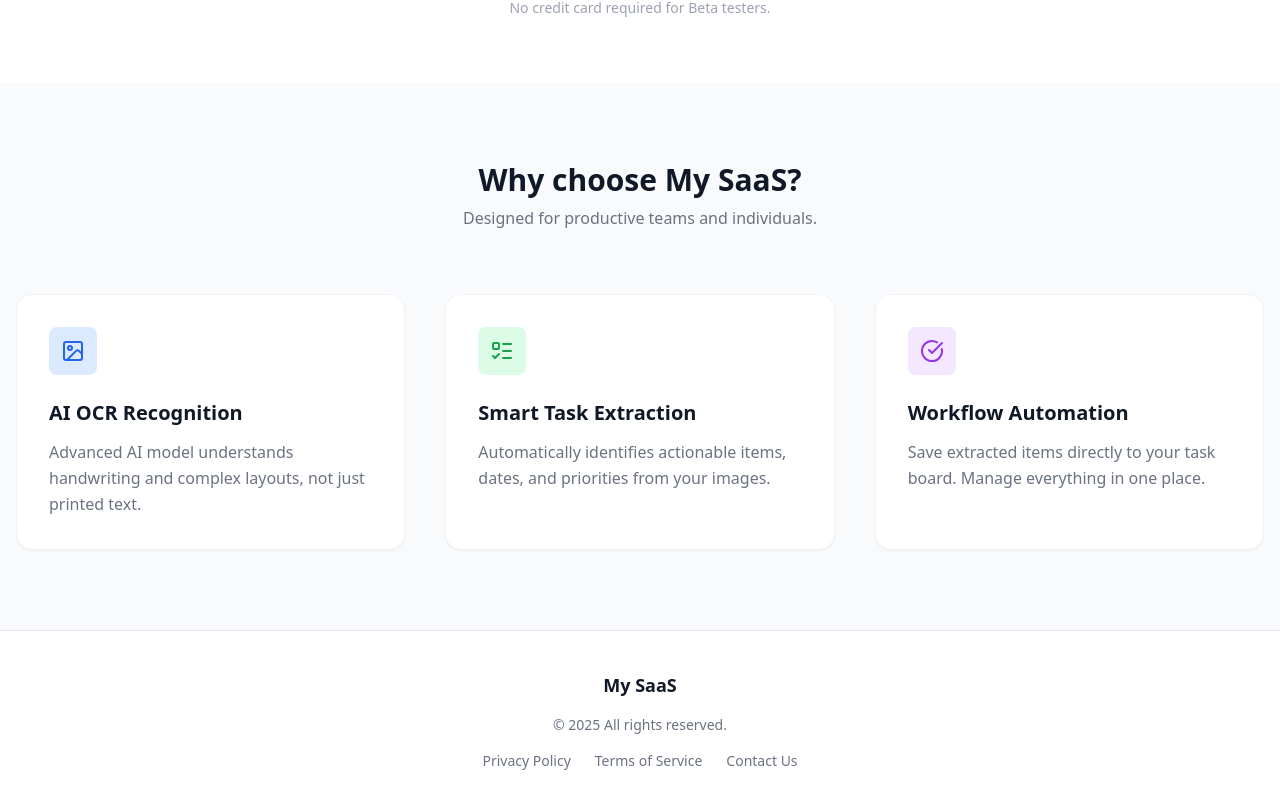
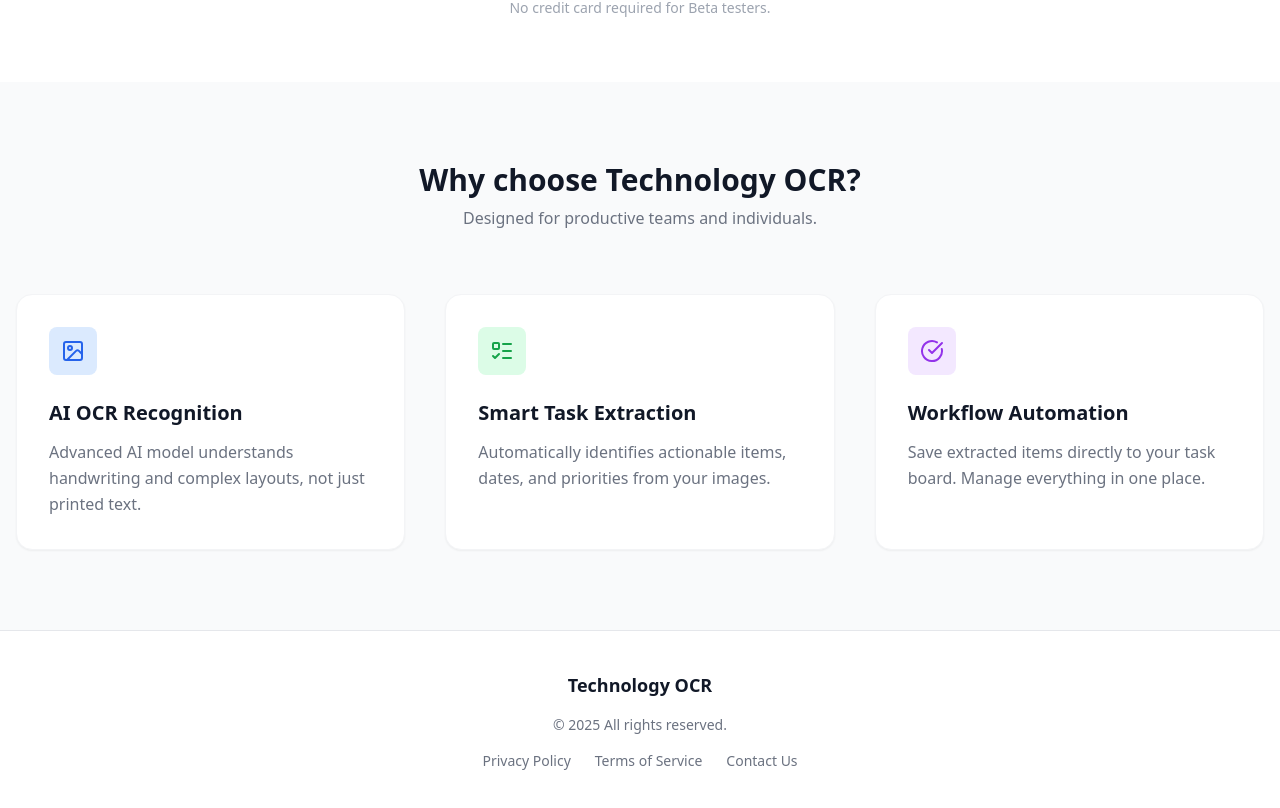
Before and after one commit to LiamSmith8866/SaasApp, a React (Vite) app: page / in a window 1280 px wide. Shown: the part 556-1364 px from the top of the page. Built offline with nearby package versions, Linux system fonts and the light colour scheme; no server answers.

Commit message:
Upadte techocr of all pages

```diff
--- a/src/components/Sidebar.jsx
+++ b/src/components/Sidebar.jsx
@@ -5,7 +5,7 @@ export default function Sidebar() {
   const { user, logout, fetchFullUser } = useUser();
   return (
     <div className="w-64 bg-gray-900 text-white h-screen p-5 flex flex-col">
-      <h1 className="text-2xl font-bold mb-6">My SaaS</h1>
+      <h1 className="text-2xl font-bold mb-6">Technology OCR</h1>
       <nav className="flex flex-col gap-3">
         <Link to="/" className="hover:text-blue-300">Dashboard</Link>
         <Link to="/tasks" className="hover:text-blue-300">Tasks</Link>
--- a/src/layout/Layout.jsx
+++ b/src/layout/Layout.jsx
@@ -35,7 +35,7 @@ export default function Layout({ children }) {
       <aside className="w-64 bg-white border-r flex flex-col shadow-sm">
         <div className="h-16 flex items-center px-6 border-b">
           <span className="text-xl font-extrabold text-blue-600">
-            My SaaS
+          Technology OCR
           </span>
         </div>
 
--- a/src/pages/LandingPage.jsx
+++ b/src/pages/LandingPage.jsx
@@ -17,7 +17,7 @@ const LandingPage = () => {
       {/* 导航栏 */}
       <nav className="max-w-7xl mx-auto px-4 sm:px-6 lg:px-8 h-20 flex items-center justify-between">
         <div className="text-2xl font-extrabold text-blue-600 flex items-center gap-2">
-          <Zap size={28} /> My SaaS
+          <Zap size={28} /> Technology OCR
         </div>
         <div className="space-x-4">
           {user ? (
@@ -63,7 +63,7 @@ const LandingPage = () => {
       <div className="bg-gray-50 py-20">
         <div className="max-w-7xl mx-auto px-4">
           <div className="text-center mb-16">
-            <h2 className="text-3xl font-bold text-gray-900">Why choose My SaaS?</h2>
+            <h2 className="text-3xl font-bold text-gray-900">Why choose Technology OCR?</h2>
             <p className="text-gray-500 mt-2">Designed for productive teams and individuals.</p>
           </div>
 
@@ -107,13 +107,13 @@ const LandingPage = () => {
       {/* Footer */}
       <footer className="py-10 text-center text-sm text-gray-500 border-t bg-white">
         <div className="mb-4">
-          <span className="font-bold text-gray-900 text-lg">My SaaS</span>
+          <span className="font-bold text-gray-900 text-lg">Technology OCR</span>
         </div>
         <p className="mb-4">© 2025 All rights reserved.</p>
         <div className="space-x-6">
           <Link to="/privacy" className="hover:text-blue-600 transition">Privacy Policy</Link>
           <Link to="/terms" className="hover:text-blue-600 transition">Terms of Service</Link>
-          <a href="mailto:admin@technology-market.com" className="hover:text-blue-600 transition">Contact Us</a>
+          <a href="admin@technology-market.com" className="hover:text-blue-600 transition">Contact Us</a>
         </div>
       </footer>
     </div>
```
